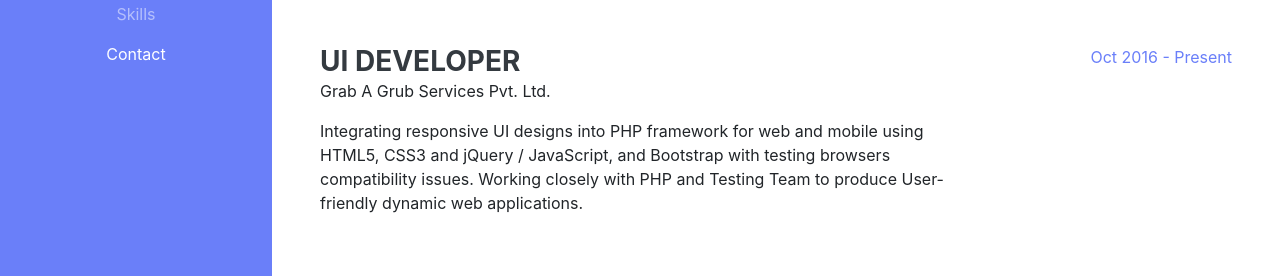
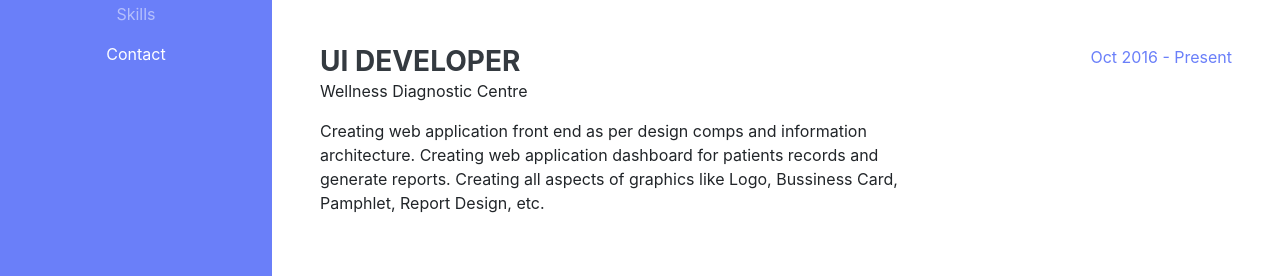
Before and after one commit to KhanAshraf/khanashraf.github.io, a plain HTML site: page index.html in a window 1280 px wide. Shown: the part 518-794 px from the top of the page. Drawn offline with Linux system fonts and the light colour scheme.

Commit message:
experience added

```diff
--- a/index.html
+++ b/index.html
@@ -72,6 +72,17 @@
     <section class="resume-section p-3 p-lg-5 d-flex flex-column" id="experience">
       <div class="my-auto">
         <h2 class="mb-5">Experience</h2>
+
+        <div class="resume-item d-flex flex-column flex-md-row mb-5">
+          <div class="resume-content mr-auto">
+            <h3 class="mb-0">UI Developer</h3>
+            <div class="subheading mb-3">Wellness Diagnostic Centre</div>
+            <p>Creating web application front end as per design comps and information architecture. Creating web application dashboard for patients records and generate reports. Creating all aspects of graphics like Logo, Bussiness Card, Pamphlet, Report Design, etc.</p>
+          </div>
+          <div class="resume-date text-md-right">
+            <span class="text-primary">Oct 2016 - Present</span>
+          </div>
+        </div>
 
         <div class="resume-item d-flex flex-column flex-md-row mb-5">
           <div class="resume-content mr-auto">
```
